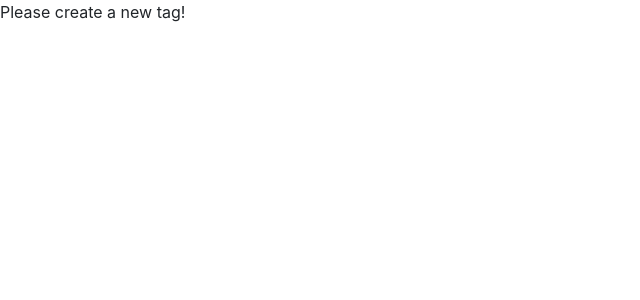
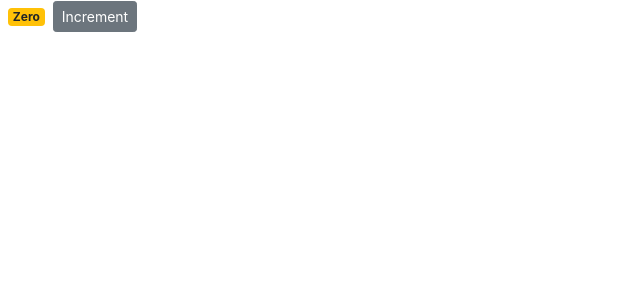
Before and after one commit to Falence/counter-app, a React (Create React App) app: page / in a window 1280 px wide. Shown: the top 300 px of the page, without its empty margins (0-640 px from the left). Built offline with nearby package versions, Linux system fonts and the light colour scheme.

Commit message:
handling events

```diff
--- a/src/components/counter.jsx
+++ b/src/components/counter.jsx
@@ -3,21 +3,31 @@
 class Counter extends Component {
     state = {
         count: 0,
-        tags: []
+        tags: ['tag1', 'tag2', 'tag3']
     }
 
-    renderTags() {
-        if (this.state.tags.length === 0) return <p>There are no tags!</p>
-        return <ul>{this.state.tags.map((tag) => <li key={tag}>{tag}</li>)}</ul>
+    handleIncrement() {
+        console.log('Increment clicked!')
     }
 
     render() {
         return (
             <div>
-                { this.state.tags.length === 0 && 'Please create a new tag!' }
-                {}
+                <span className={this.getBadgeClasses()} >{this.formatCount()}</span>
+                <button onClick={this.handleIncrement} className='btn btn-secondary btn-sm'>Increment</button>
             </div>
         )
+    }
+
+    getBadgeClasses() {
+        let classes = 'badge m-2 badge-'
+        classes += (this.state.count === 0) ? 'warning' : 'primary'
+        return classes
+    }
+
+    formatCount() {
+        const { count } = this.state
+        return count === 0 ? 'Zero' : count
     }
 }
 
```
